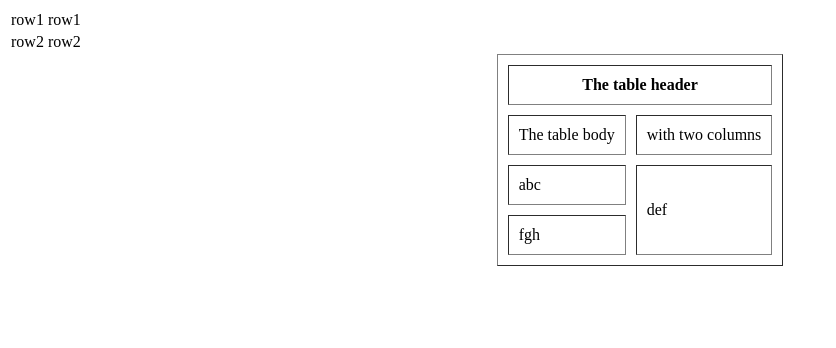
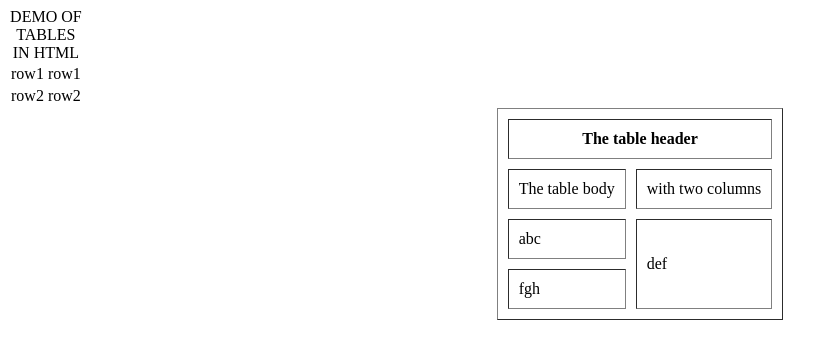
Before and after one commit to SayanDutta001/CodingBlocksWebDevNode.js, a plain HTML site: page 1. html_Basics/tables.html in a window 1280 px wide. Shown: the whole page, without its empty margins (0-836 px from the left). Drawn offline with Linux system fonts and the light colour scheme.

Commit message:
Update tables.html

```diff
--- a/1. html_Basics/tables.html
+++ b/1. html_Basics/tables.html
@@ -10,8 +10,20 @@
 
 <body>
     <table>
+        <!-- <caption> : specifies a table caption. -->
+        <caption>DEMO OF TABLES IN HTML</caption>
+        <!--
+                Semantics for tables :
+                <thead> </thead>
+                <tbody> </tbody>
+                <tfoot> </tfoot>
+        -->
         <thead>
             <tr>
+                <!--
+                    <td> : Table data elements are the data containers of the table.
+                    They can contain all sorts of HTML elements; text, images, lists, other tables, etc.
+                -->
                 <td>
                     row1
                 </td>
```
